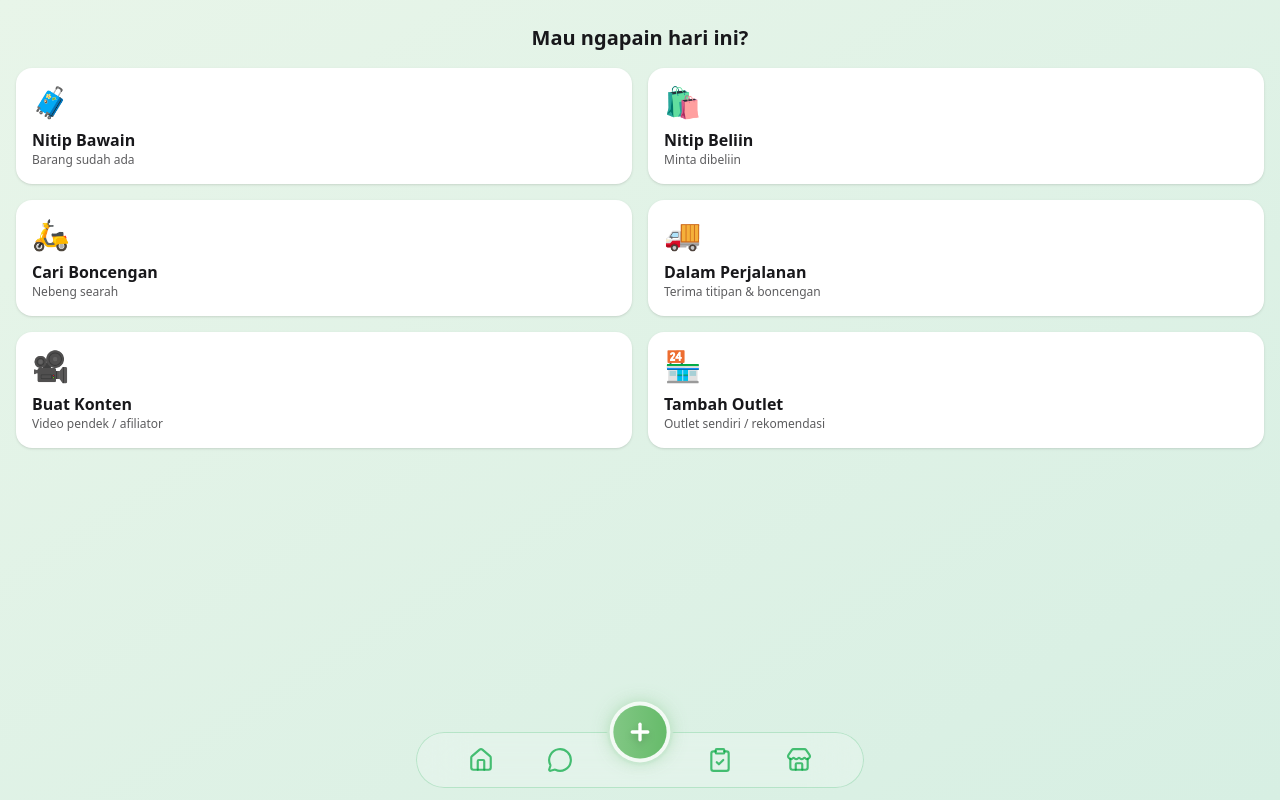
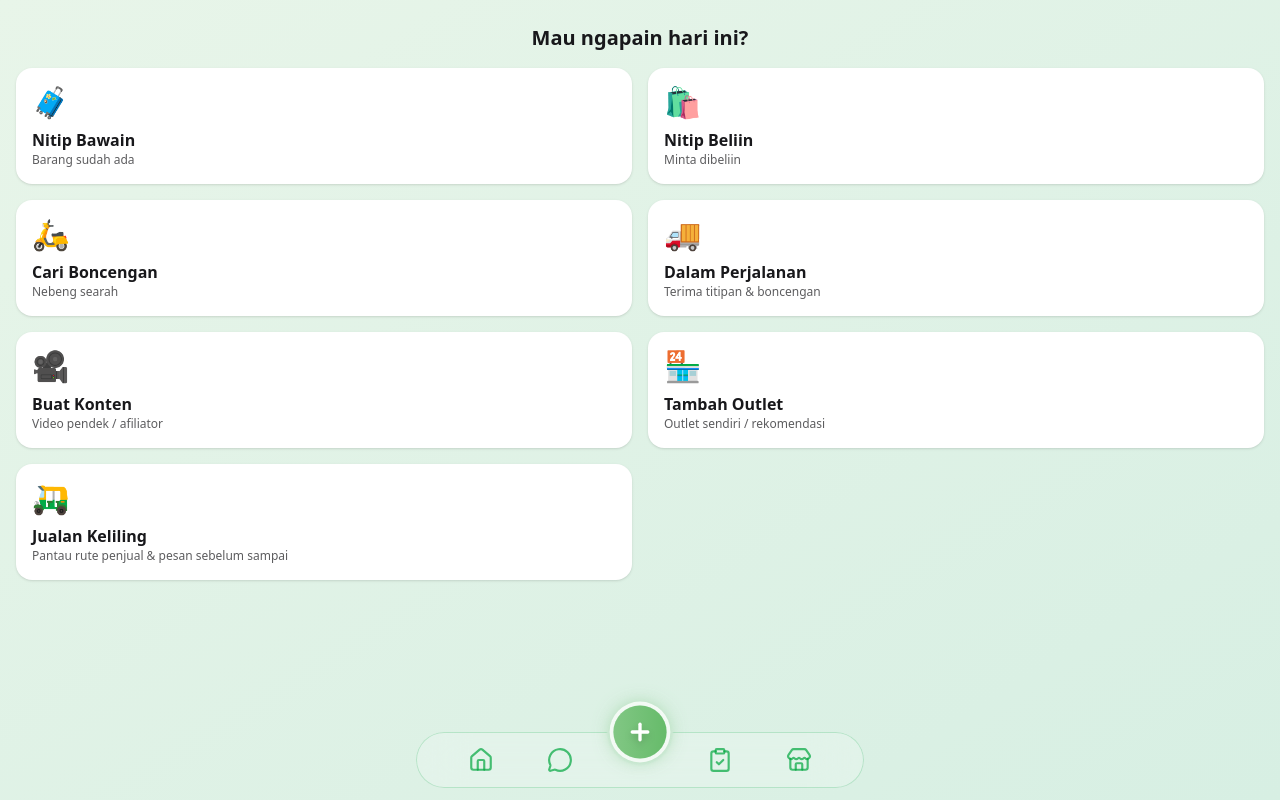
Before and after one commit to labibs/nebeng, a React (Vite) app: page /create in a window 1280 px wide. Built offline with nearby package versions, Linux system fonts and the light colour scheme; no server answers; the database is empty; sample sign-in values are in the browser's storage.

Commit message:
nambah fitur jualan keliling

```diff
--- a/dev-dist/sw.js
+++ b/dev-dist/sw.js
@@ -79,7 +79,7 @@ define(['./workbox-5a5d9309'], (function (workbox) { 'use strict';
    */
   workbox.precacheAndRoute([{
     "url": "index.html",
-    "revision": "0.5v5a8iqi7e8"
+    "revision": "0.gkggemcont"
   }], {});
   workbox.cleanupOutdatedCaches();
   workbox.registerRoute(new workbox.NavigationRoute(workbox.createHandlerBoundToURL("index.html"), {
--- a/src/components/create/CreateActionPicker.jsx
+++ b/src/components/create/CreateActionPicker.jsx
@@ -2,7 +2,7 @@ import { actions } from "./actions";
 
 export default function CreateActionPicker({ onSelect }) {
   return (
-    <div className="grid grid-cols-2 gap-4">
+    <div className="grid grid-cols-2 gap-4 mb-15">
       {actions.map(action => (
         <button
           key={action.key}
--- a/src/components/create/actions.js
+++ b/src/components/create/actions.js
@@ -51,5 +51,19 @@ export const actions = [
     title: "Tambah Outlet",
     desc: "Outlet sendiri / rekomendasi",
     mode: "business"
-  }
+  },
+  {
+  key: "keliling",
+  icon: "🛺",
+  title: "Jualan Keliling",
+  desc: "Pantau rute penjual & pesan sebelum sampai",
+  mode: "keliling",
+  features: [
+    "Lihat rute realtime",
+    "Order di perjalanan",
+    "Scan barcode saat sampai",
+    "Notifikasi mendekati lokasi"
+  ]
+}
+
 ];
```
